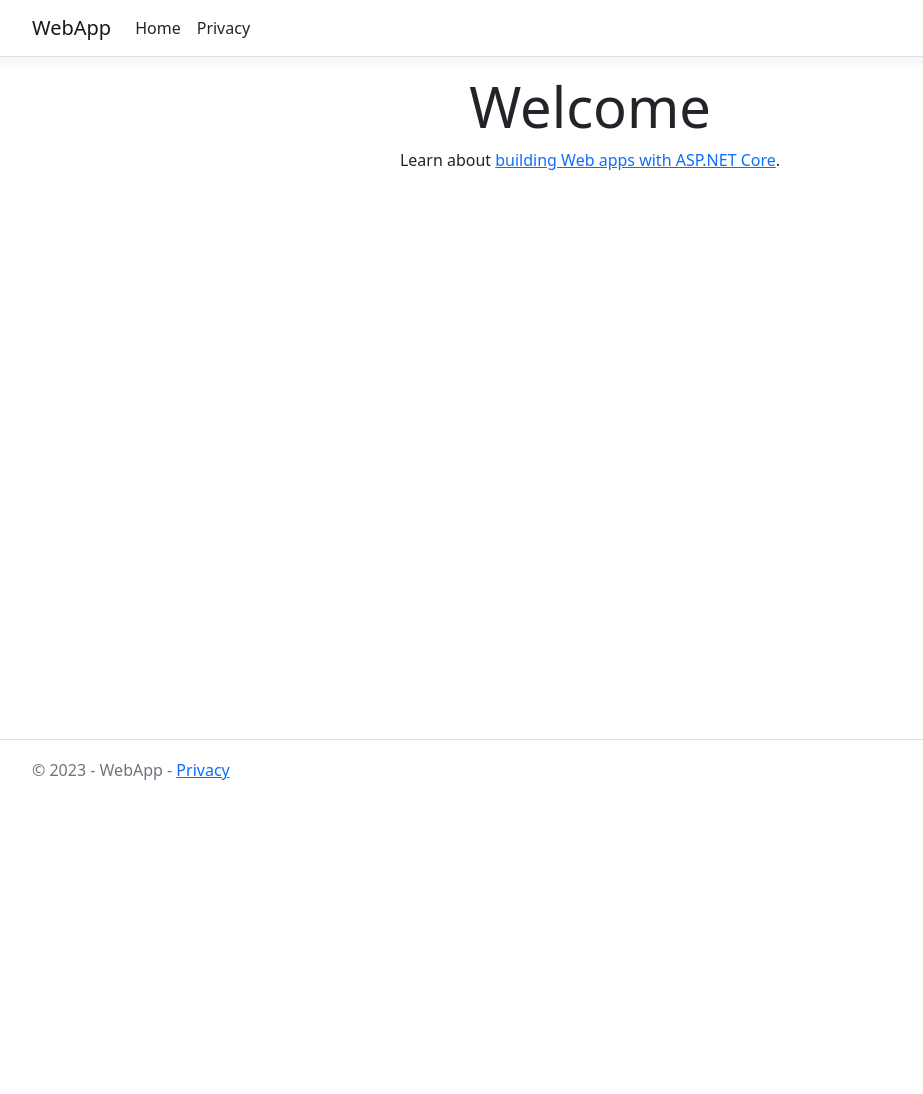
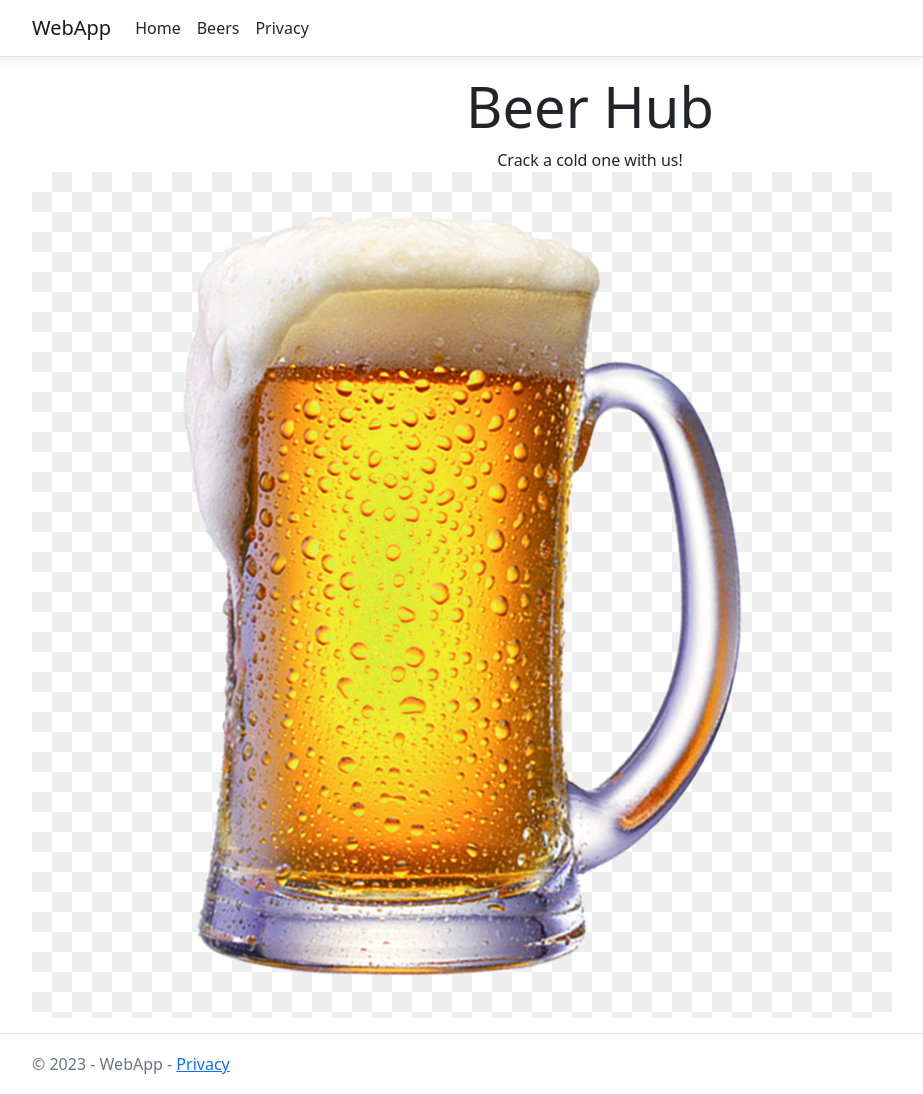
Before and after one commit to Mateusz-Paszkiewicz/ExampleASPWebApp, an ASP.NET Core app: page / in a window 1280 px wide. Shown: the whole page, without its empty margins (50-973 px from the left). Before the commit the page ends 780 px from the top, so only its background shows below. Run offline with ASP.NET Core 8, Linux system fonts and the light colour scheme; style sheets or scripts are compiled from the project's sources.

Commit message:
Added some frontend

```diff
--- a/WebApp/Pages/Index.cshtml
+++ b/WebApp/Pages/Index.cshtml
@@ -5,6 +5,10 @@
 }
 
 <div class="text-center">
-    <h1 class="display-4">Welcome</h1>
-    <p>Learn about <a href="https://docs.microsoft.com/aspnet/core">building Web apps with ASP.NET Core</a>.</p>
+    <h1 class="display-4">Beer Hub</h1>
+    <a>Crack a cold one with us!</a>
 </div>
+
+<div>
+    <img src="..\images\beer-photo.png" alt="Beer">
+</div>
--- a/WebApp/Pages/Shared/_Layout.cshtml
+++ b/WebApp/Pages/Shared/_Layout.cshtml
@@ -21,6 +21,9 @@
                     <ul class="navbar-nav flex-grow-1">
                         <li class="nav-item">
                             <a class="nav-link text-dark" asp-area="" asp-page="/Index">Home</a>
+                        </li>
+                        <li class="nav-item">
+                            <a class="nav-link text-dark" asp-area="" asp-page="/Beers/Index">Beers</a>
                         </li>
                         <li class="nav-item">
                             <a class="nav-link text-dark" asp-area="" asp-page="/Privacy">Privacy</a>
```
Also changed, not shown: WebApp/WebApp.csproj, WebApp/images/beer-photo.png (added).
